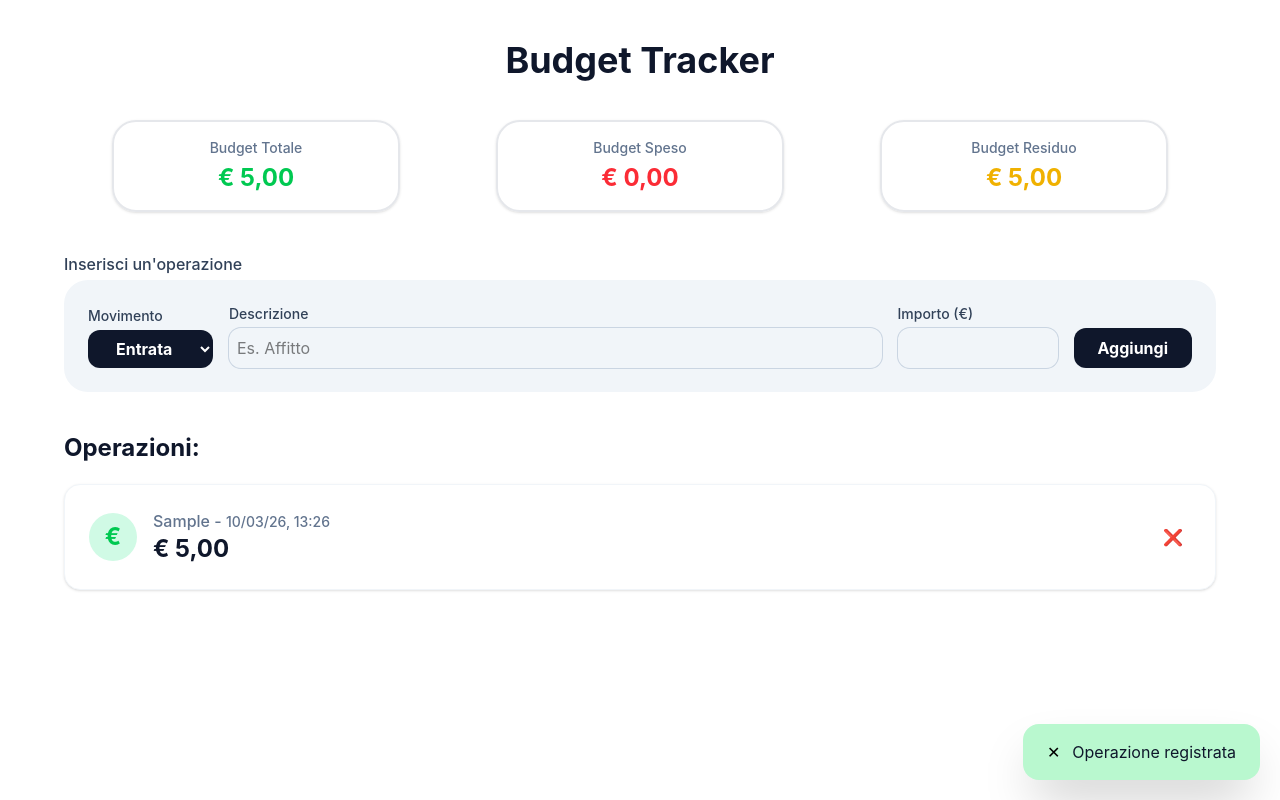
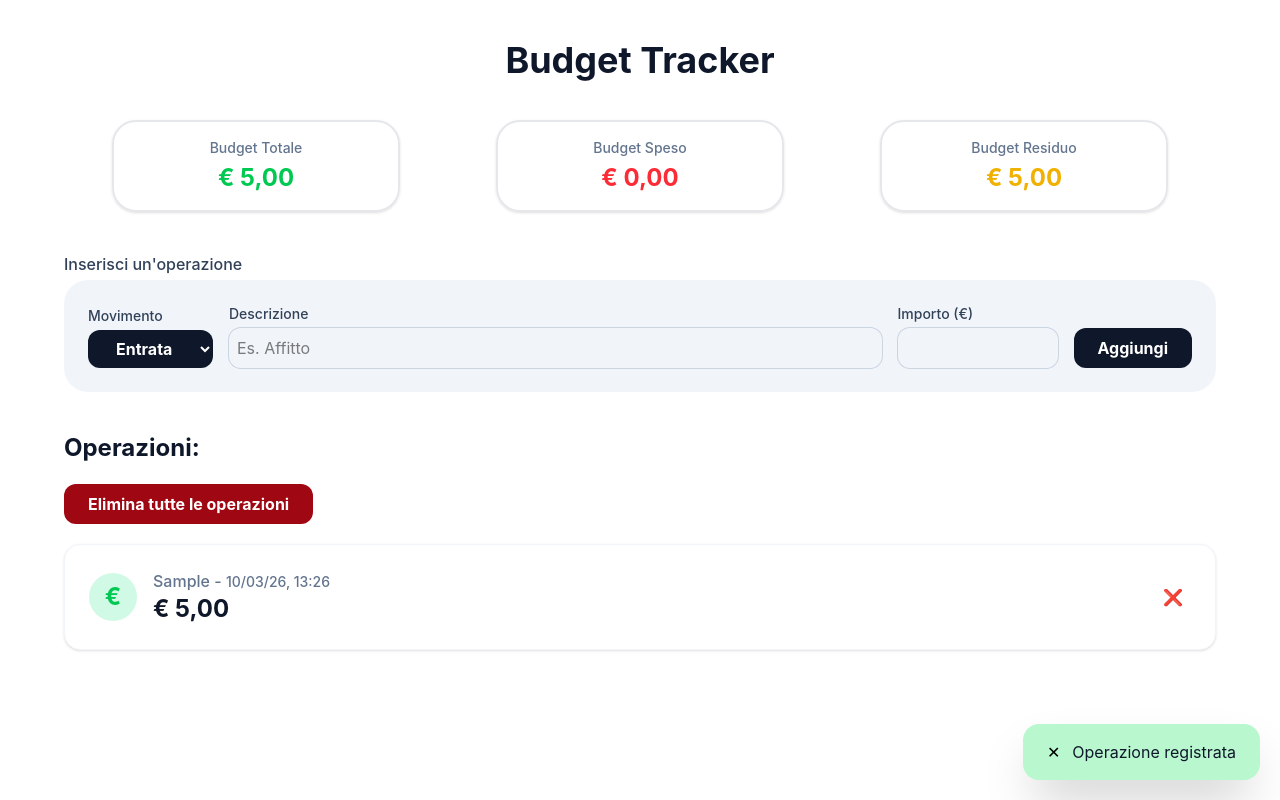
Before and after one commit to Samuele-Finotello/Budget_Tracker, a React (Vite) app: page / in a window 1280 px wide. Both pictures are taken after typing "Sample", "5" into the empty fields and a click on the button "Aggiungi". Built offline with nearby package versions, Linux system fonts and the light colour scheme.

Commit message:
[add] feat create button delete all operations

```diff
--- a/src/App.jsx
+++ b/src/App.jsx
@@ -134,6 +134,7 @@ export default function App() {
       {list.length === 0 ?
         <p className="text-2xl font-bold text-slate-900 text-center mt-18">📭 Nessuna operazione trovata. Inizia aggiungendone una sopra!</p> :
         <div className="my-5">
+          <button onClick={() => deleteAllOperations()} className="bg-red-800 text-white px-6 py-2 rounded-xl font-bold mb-5">Elimina tutte le operazioni</button>
           {list.map(operation => {
             return (
               <div key={operation.id}>
```
